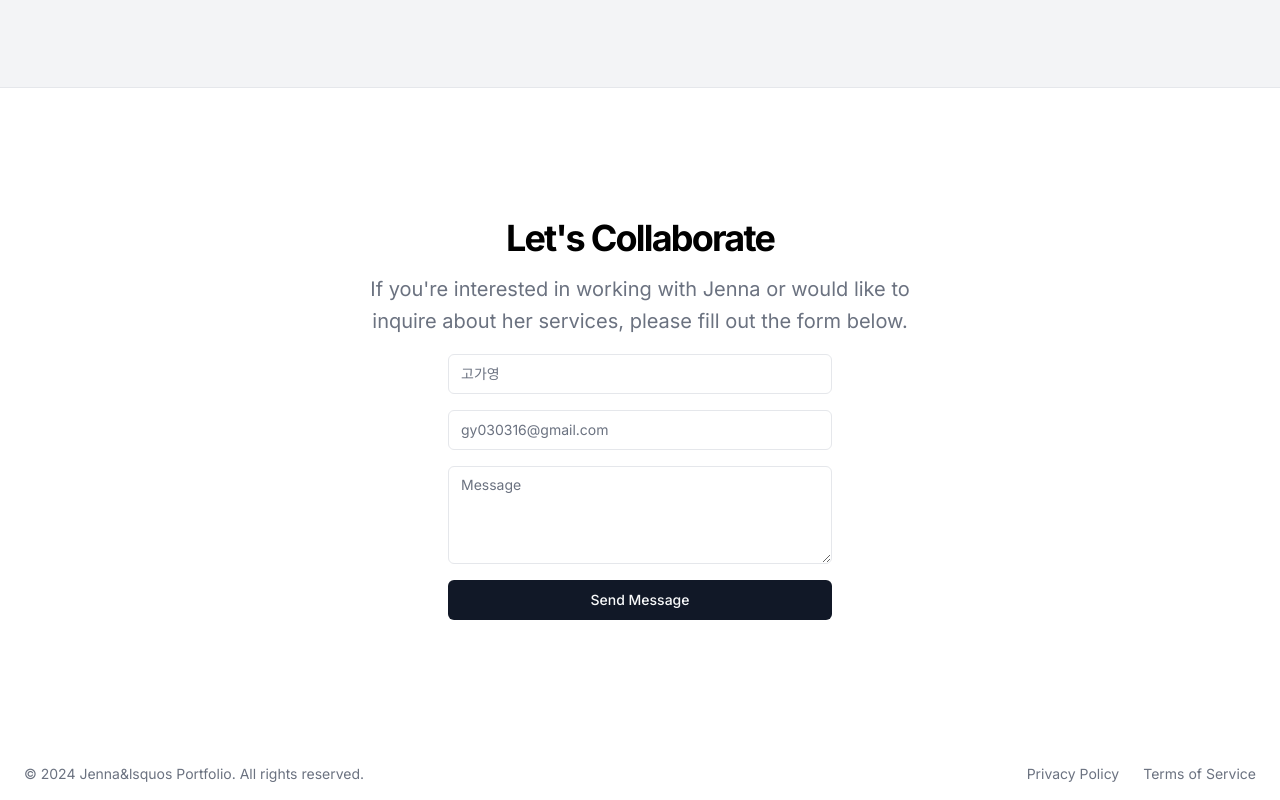
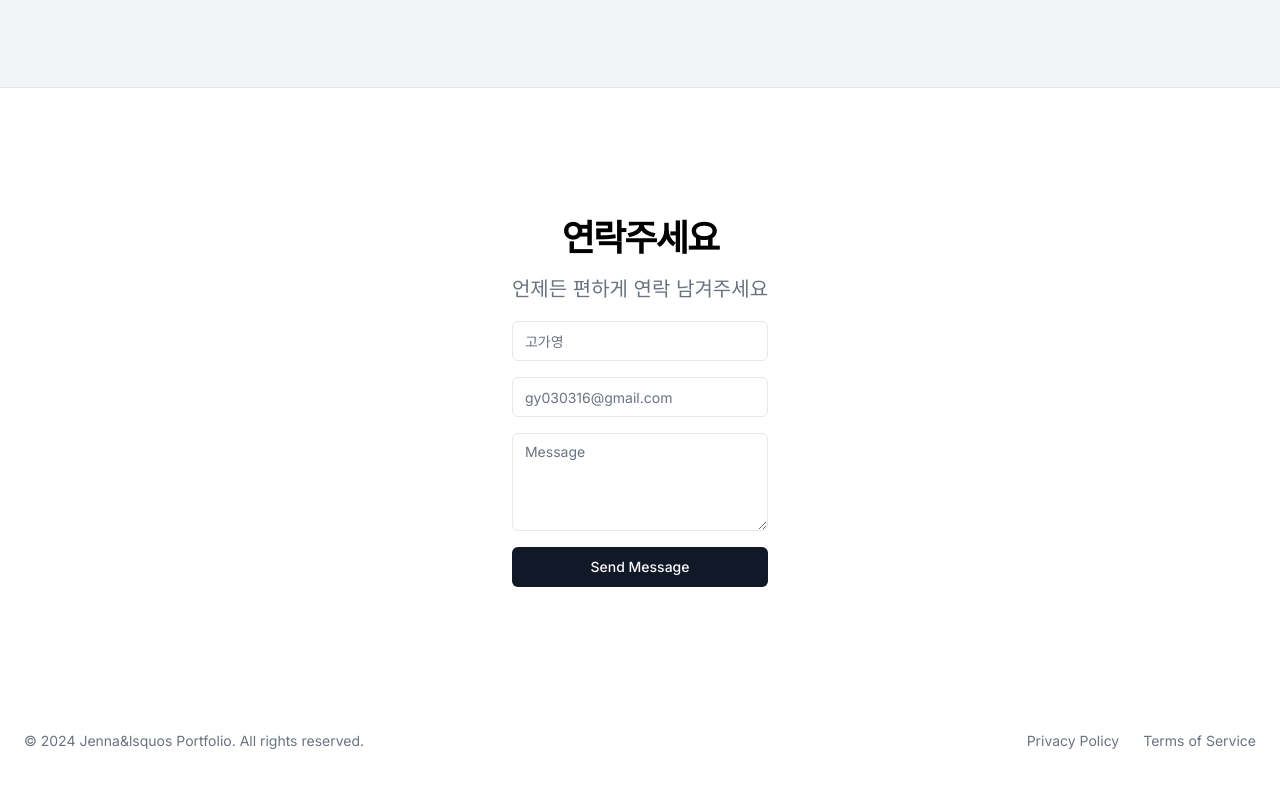
Before and after one commit to Ga-Young-Go/my-app, a Next.js app: page / in a window 1280 px wide. Shown: the part 1516-2316 px from the top of the page. After the commit the page ends 2283 px from the top, so only its background shows below. Built offline with nearby package versions, Linux system fonts and the light colour scheme.

Commit message:
찐 수정

```diff
--- a/app/page.tsx
+++ b/app/page.tsx
@@ -133,10 +133,9 @@ export default function Home() {
           <div className="container mx-auto px-4 md:px-6 max-w-screen-xl">
             <div className="grid items-center justify-center gap-4 text-center">
               <div className="space-y-3">
-                <h2 className="text-3xl font-bold tracking-tighter md:text-4xl/tight">Let&apos;s Collaborate</h2>
+                <h2 className="text-3xl font-bold tracking-tighter md:text-4xl/tight">연락주세요</h2>
                 <p className="mx-auto max-w-[600px] text-gray-500 md:text-xl/relaxed lg:text-base/relaxed xl:text-xl/relaxed dark:text-gray-400">
-                  If you&apos;re interested in working with Jenna or would like to inquire about her services, please fill
-                  out the form below.
+                언제든 편하게 연락 남겨주세요
                 </p>
               </div>
               <div className="mx-auto w-full max-w-sm space-y-2">
```
